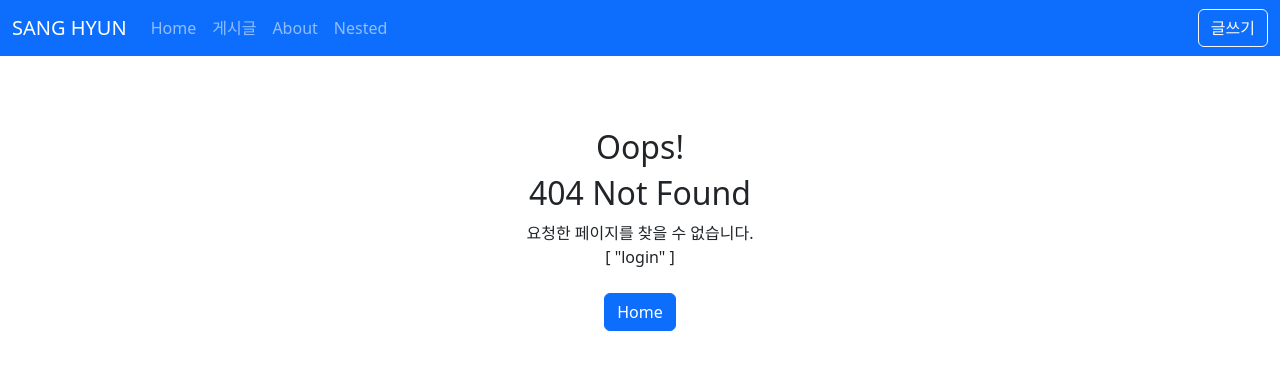
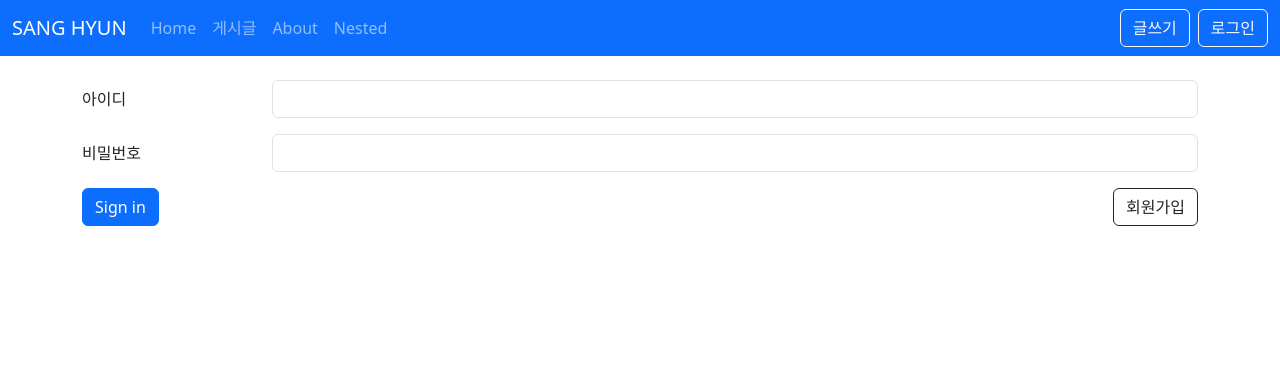
Before and after one commit to itdev4u/sanghyun, a Vue app: page /login in a window 1280 px wide. Before the commit this address had no page. Shown: the top 370 px of the page. Built offline with nearby package versions, Linux system fonts and the light colour scheme.

Commit message:
로그인/회원가입

```diff
--- a/src/api/posts.js
+++ b/src/api/posts.js
@@ -20,3 +20,7 @@ export function updatePost(id, data) {
 export function deletePost(id) {
   return axios.delete(`http://localhost:5000/posts/${id}`);
 }
+
+export function loginMember(data) {
+  return axios.post('http://localhost:8080/api/member/login', data);
+}
--- a/src/layouts/TheHeader.vue
+++ b/src/layouts/TheHeader.vue
@@ -23,8 +23,10 @@
             </li>
           </ul>
           <div class="d-flex" role="search">
+            <button class="btn btn-outline-light me-2" type="button"
+              @click="goPage">글쓰기</button>
             <button class="btn btn-outline-light" type="button"
-              @click="goPage">글쓰기</button>
+              @click="goLogin">로그인</button>
           </div>
         </div>
       </div>
@@ -39,6 +41,10 @@ const router = useRouter();
 const goPage = () => {
   router.push('/posts/create');
 };
+
+const goLogin = () => {
+  router.push('/login');
+}
 </script>
 
 <style lang="scss" scoped>
--- a/src/router/index.js
+++ b/src/router/index.js
@@ -10,6 +10,7 @@ import NestedView from '@/views/nested/NestedView.vue';
 import NestedOneView from '@/views/nested/NestedOneView.vue';
 import NestedTwoView from '@/views/nested/NestedTwoView.vue';
 import NestedHomeView from '@/views/nested/NestedHomeView.vue';
+import LoginView from '@/views/LoginView.vue';
 
 const routes = [
   {
@@ -68,6 +69,11 @@ const routes = [
       },
     ]
   },
+  {
+    path: '/login',
+    name: 'Login',
+    component: LoginView
+  },
 ];
 
 const router = createRouter({
--- /dev/null
+++ b/src/views/LoginView.vue
@@ -0,0 +1,89 @@
+<template>
+  <form @submit.prevent>
+    <div class="row mb-3">
+      <label for="id" class="col-sm-2 col-form-label">아이디</label>
+      <div class="col-sm-10">
+        <input type="text" v-model="form.id" class="form-control" id="id" name="id">
+      </div>
+    </div>
+    <div class="row mb-3">
+      <label for="password" class="col-sm-2 col-form-label">비밀번호</label>
+      <div class="col-sm-10">
+        <input type="password" v-model="form.password" class="form-control" id="password" name="password">
+      </div>
+    </div>
+    <!--fieldset class="row mb-3">
+      <legend class="col-form-label col-sm-2 pt-0">Radios</legend>
+      <div class="col-sm-10">
+        <div class="form-check">
+          <input class="form-check-input" type="radio" name="gridRadios" id="gridRadios1" value="option1" checked>
+          <label class="form-check-label" for="gridRadios1">
+            First radio
+          </label>
+        </div>
+        <div class="form-check">
+          <input class="form-check-input" type="radio" name="gridRadios" id="gridRadios2" value="option2">
+          <label class="form-check-label" for="gridRadios2">
+            Second radio
+          </label>
+        </div>
+        <div class="form-check disabled">
+          <input class="form-check-input" type="radio" name="gridRadios" id="gridRadios3" value="option3" disabled>
+          <label class="form-check-label" for="gridRadios3">
+            Third disabled radio
+          </label>
+        </div>
+      </div>
+    </fieldset-->
+    <!--div class="row mb-3">
+      <div class="col-sm-10 offset-sm-2">
+        <div class="form-check">
+          <input class="form-check-input" type="checkbox" id="gridCheck1">
+          <label class="form-check-label" for="gridCheck1">
+            Example checkbox
+          </label>
+        </div>
+      </div>
+    </div-->
+    <div class="row g-2">
+      <div class="col-auto">
+          <button type="button" class="btn btn-primary" @click="login">Sign in</button>
+      </div>
+      <div class="col-auto me-auto"></div>
+      <div class="col-auto">
+          <button class="btn btn-outline-dark" @click="regist">회원가입</button>
+      </div>
+    </div>
+  </form>
+</template>
+
+<script setup>
+import { ref } from 'vue';
+import { loginMember } from '@/api/posts';
+
+const form = ref({
+  id: null,
+  password: null,
+});
+
+const login = () => {
+  try {
+    loginMember({
+      ...form.value
+    }).then(res => {
+      console.log(res.data);
+      if(res.data.RESULT === 'SUCCESS') {
+        alert('로그인 성공했습니다.');
+      } else {
+        alert('아이디와 비밀번호를 확인 바랍니다.');
+      }
+    })
+  } catch(err) {
+    console.log('err : ', err);
+  }
+};
+</script>
+
+<style lang="scss" scoped>
+
+</style>
--- a/src/views/posts/PostListView.vue
+++ b/src/views/posts/PostListView.vue
@@ -6,7 +6,7 @@
         <div class="col">
           <input v-model="params.title_like" type="text" class="form-control" />
         </div>
-        <div class="col">
+        <div class="col-3">
 					<select v-model="params._limit" class="form-select">
 						<option value="3">3개씩 보기</option>
 						<option value="6">6개씩 보기</option>
```
